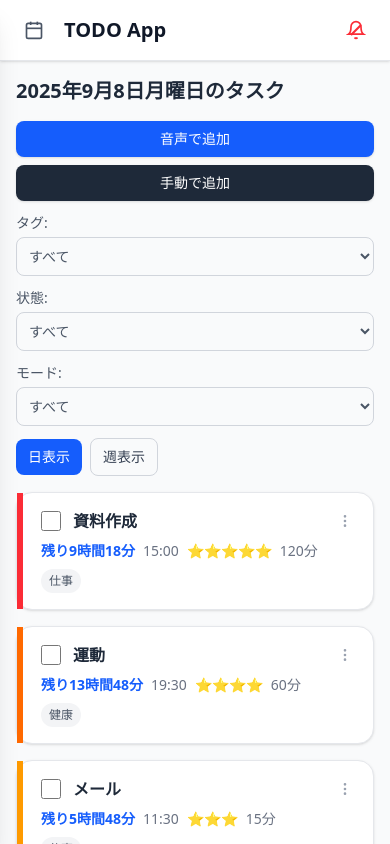
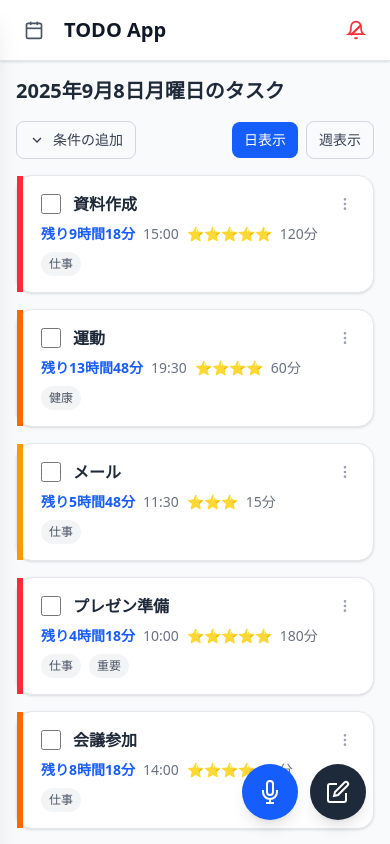
Before and after one commit to Raiki215/todo_frontend, a Next.js app: page / in a window 390 px wide. Shown: the top 844 px of the page. Built offline with nearby package versions, Linux system fonts and the light colour scheme.

Commit message:
デザインの修正

```diff
--- a/src/app/page.tsx
+++ b/src/app/page.tsx
@@ -6,43 +6,16 @@
  */
 
 "use client";
-import { useState } from "react";
 import AppHeader from "@/components/layout/AppHeader";
 import SidePanel from "@/components/layout/SidePanel";
 import FilterBar from "@/components/filters/FilterBar";
 import TaskList from "@/components/tasks/TaskList";
-import TaskCreateDialog, {
-  TaskDraft,
-} from "@/components/tasks/TaskCreateDialog";
+import FloatingActionButtons from "@/components/common/FloatingActionButtons";
 import { useAppStore } from "@/lib/store";
-import type { Task } from "@/lib/types";
 import { formatJapaneseDate } from "@/utils/date";
-import { generateTaskId } from "@/services/taskService";
 
 export default function HomePage() {
-  const { selectedDate, viewMode, addTask } = useAppStore();
-  const [showCreateDialog, setShowCreateDialog] = useState(false);
-
-  /**
-   * タスク作成処理
-   * TaskDraftをTask型に変換してストアに保存
-   */
-  const handleTaskCreate = (draft: TaskDraft) => {
-    const task: Task = {
-      id: generateTaskId(),
-      title: draft.title,
-      date: draft.dueAt ? draft.dueAt.split("T")[0] : selectedDate,
-      time: draft.dueAt
-        ? draft.dueAt.split("T")[1]?.substring(0, 5)
-        : undefined,
-      priority: draft.importance,
-      duration: draft.estimatedMinutes || undefined,
-      tags: draft.tags,
-      status: "未完了",
-    };
-
-    addTask(task);
-  };
+  const { selectedDate, viewMode } = useAppStore();
 
   return (
     <>
@@ -67,19 +40,6 @@ export default function HomePage() {
                   ? `${formatJapaneseDate(selectedDate)}からの週のタスク`
                   : `${formatJapaneseDate(selectedDate)}のタスク`}
               </h1>
-
-              {/* PC版：追加ボタンを右側に配置 */}
-              <div className="items-center hidden gap-3 lg:flex">
-                <button className="inline-flex items-center justify-center gap-2 px-4 py-2 text-sm text-white bg-blue-600 rounded-lg shadow-sm hover:bg-blue-700 whitespace-nowrap">
-                  音声で追加
-                </button>
-                <button
-                  onClick={() => setShowCreateDialog(true)}
-                  className="inline-flex items-center justify-center gap-2 px-4 py-2 text-sm text-white bg-gray-800 rounded-lg shadow-sm hover:bg-gray-900 whitespace-nowrap"
-                >
-                  手動で追加
-                </button>
-              </div>
             </div>
 
             {/* フィルタ＆アクション */}
@@ -91,15 +51,8 @@ export default function HomePage() {
         </div>
       </div>
 
-      {/* タスク作成ダイアログ */}
-      <TaskCreateDialog
-        open={showCreateDialog}
-        onClose={() => setShowCreateDialog(false)}
-        onSubmit={(draft) => {
-          handleTaskCreate(draft);
-          setShowCreateDialog(false);
-        }}
-      />
+      {/* フローティングアクションボタン */}
+      <FloatingActionButtons />
     </>
   );
 }
--- /dev/null
+++ b/src/components/common/FloatingActionButtons.tsx
@@ -0,0 +1,114 @@
+/**
+ * フローティングアクションボタンコンポーネント
+ *
+ * 画面右下に固定で表示される手動追加・音声追加ボタン
+ * モバイル・デスクトップ両対応
+ */
+
+"use client";
+
+import React, { useState } from "react";
+import TaskCreateDialog, {
+  TaskDraft,
+} from "@/components/tasks/TaskCreateDialog";
+import { useAppStore } from "@/lib/store";
+import type { Task } from "@/lib/types";
+import { formatJapaneseDate } from "@/utils/date";
+import { generateTaskId } from "@/services/taskService";
+
+export default function FloatingActionButtons() {
+  const { selectedDate, addTask } = useAppStore();
+  const [showCreateDialog, setShowCreateDialog] = useState(false);
+  const [showVoiceDialog, setShowVoiceDialog] = useState(false);
+
+  /**
+   * タスク作成処理
+   * TaskDraftをTask型に変換してストアに保存
+   */
+  const handleTaskCreate = (draft: TaskDraft) => {
+    const task: Task = {
+      id: generateTaskId(),
+      title: draft.title,
+      date: draft.dueAt ? draft.dueAt.split("T")[0] : selectedDate,
+      time: draft.dueAt
+        ? draft.dueAt.split("T")[1]?.substring(0, 5)
+        : undefined,
+      priority: draft.importance,
+      duration: draft.estimatedMinutes || undefined,
+      tags: draft.tags,
+      status: "未完了",
+    };
+
+    addTask(task);
+  };
+
+  /**
+   * 音声追加処理（将来実装）
+   */
+  const handleVoiceAdd = () => {
+    // TODO: 音声認識機能の実装
+    console.log("音声追加機能は将来実装予定");
+    alert("音声追加機能は将来実装予定です");
+  };
+
+  return (
+    <>
+      {/* フローティングアクションボタン群 */}
+      <div className="fixed bottom-6 right-6 z-40 flex flex-row gap-3 sm:flex-col">
+        {/* 音声追加ボタン（スマホ：左、デスクトップ：上） */}
+        <button
+          onClick={handleVoiceAdd}
+          className="flex items-center justify-center w-14 h-14 bg-blue-600 text-white rounded-full shadow-lg hover:bg-blue-700 hover:shadow-xl transition-all duration-200 active:scale-95"
+          aria-label="音声でタスクを追加"
+          title="音声でタスクを追加"
+        >
+          {/* マイクアイコン */}
+          <svg
+            width="24"
+            height="24"
+            viewBox="0 0 24 24"
+            fill="none"
+            stroke="currentColor"
+            strokeWidth="2"
+          >
+            <path d="M12 1a3 3 0 0 0-3 3v8a3 3 0 0 0 6 0V4a3 3 0 0 0-3-3z" />
+            <path d="M19 10v2a7 7 0 0 1-14 0v-2" />
+            <line x1="12" y1="19" x2="12" y2="23" />
+            <line x1="8" y1="23" x2="16" y2="23" />
+          </svg>
+        </button>
+
+        {/* 手動追加ボタン（スマホ：右、デスクトップ：下） */}
+        <button
+          onClick={() => setShowCreateDialog(true)}
+          className="flex items-center justify-center w-14 h-14 bg-gray-800 text-white rounded-full shadow-lg hover:bg-gray-900 hover:shadow-xl transition-all duration-200 active:scale-95"
+          aria-label="手動でタスクを追加"
+          title="手動でタスクを追加"
+        >
+          {/* 手のアイコン（編集アイコンを手の代わりに使用） */}
+          <svg
+            width="24"
+            height="24"
+            viewBox="0 0 24 24"
+            fill="none"
+            stroke="currentColor"
+            strokeWidth="2"
+          >
+            <path d="M11 4H4a2 2 0 0 0-2 2v14a2 2 0 0 0 2 2h14a2 2 0 0 0 2-2v-7" />
+            <path d="M18.5 2.5a2.121 2.121 0 0 1 3 3L12 15l-4 1 1-4 9.5-9.5z" />
+          </svg>
+        </button>
+      </div>
+
+      {/* タスク作成ダイアログ */}
+      <TaskCreateDialog
+        open={showCreateDialog}
+        onClose={() => setShowCreateDialog(false)}
+        onSubmit={(draft) => {
+          handleTaskCreate(draft);
+          setShowCreateDialog(false);
+        }}
+      />
+    </>
+  );
+}
--- a/src/components/filters/FilterBar.tsx
+++ b/src/components/filters/FilterBar.tsx
@@ -1,24 +1,67 @@
 // src/components/filters/FilterBar.tsx
 "use client";
-import { useTaskStore } from "@/lib/store";
+import { useState } from "react";
+import { useAppStore } from "@/lib/store";
 
 export default function FilterBar() {
-  const { viewMode, setViewMode } = useTaskStore();
+  const { viewMode, setViewMode } = useAppStore();
+  const [showFilters, setShowFilters] = useState(false);
 
   return (
     <div className="flex flex-col gap-3 lg:flex-row lg:items-center lg:justify-between">
-      {/* モバイル版：追加ボタンを表示 */}
-      <div className="grid order-1 w-full grid-cols-1 gap-2 lg:hidden sm:grid-cols-2">
-        <button className="inline-flex items-center justify-center w-full gap-2 px-3 py-2 text-sm text-white bg-blue-600 rounded-lg shadow-sm hover:bg-blue-700">
-          音声で追加
+      {/* モバイル版：条件の追加ボタンと日/週切替を横並び */}
+      <div className="flex items-center justify-between lg:hidden">
+        <button
+          onClick={() => setShowFilters(!showFilters)}
+          className="inline-flex items-center gap-2 px-3 py-2 text-sm text-gray-700 border border-gray-300 rounded-lg hover:bg-gray-50"
+        >
+          <svg
+            width="16"
+            height="16"
+            viewBox="0 0 24 24"
+            fill="none"
+            stroke="currentColor"
+            strokeWidth="2"
+            className={`transition-transform ${
+              showFilters ? "rotate-180" : ""
+            }`}
+          >
+            <path d="M6 9l6 6 6-6" />
+          </svg>
+          条件の追加
         </button>
-        <button className="inline-flex items-center justify-center w-full gap-2 px-3 py-2 text-sm text-white bg-gray-800 rounded-lg shadow-sm hover:bg-gray-900">
-          手動で追加
-        </button>
+
+        {/* モバイル版日/週切替 */}
+        <div className="flex items-center gap-2">
+          <button
+            className={`px-3 py-2 text-sm rounded-lg ${
+              viewMode === "day"
+                ? "bg-blue-600 text-white"
+                : "border border-gray-300 text-gray-700 hover:bg-gray-50"
+            }`}
+            onClick={() => setViewMode("day")}
+          >
+            日表示
+          </button>
+          <button
+            className={`px-3 py-2 text-sm rounded-lg ${
+              viewMode === "week"
+                ? "bg-blue-600 text-white"
+                : "border border-gray-300 text-gray-700 hover:bg-gray-50"
+            }`}
+            onClick={() => setViewMode("week")}
+          >
+            週表示
+          </button>
+        </div>
       </div>
 
-      {/* セレクト群 */}
-      <div className="grid order-2 w-full grid-cols-1 gap-3 lg:order-none sm:grid-cols-3 lg:w-auto">
+      {/* フィルタ条件（モバイル：条件付き表示、デスクトップ：常時表示） */}
+      <div
+        className={`grid w-full grid-cols-1 gap-3 sm:grid-cols-3 lg:w-auto lg:grid ${
+          showFilters ? "grid" : "hidden lg:grid"
+        }`}
+      >
         <label className="text-sm text-gray-600">
           タグ:
           <select className="w-full px-2 py-2 mt-1 text-sm border border-gray-300 rounded-lg">
@@ -46,8 +89,8 @@ export default function FilterBar() {
         </label>
       </div>
 
-      {/* 日/週 切替 */}
-      <div className="flex items-center order-3 gap-2 lg:order-none">
+      {/* デスクトップ版日/週切替 */}
+      <div className="items-center hidden gap-2 lg:flex">
         <button
           className={`px-3 py-2 text-sm rounded-lg ${
             viewMode === "day"
--- /dev/null
+++ b/src/utils/dateTime.ts
@@ -0,0 +1,26 @@
+/**
+ * 日時関連のユーティリティ関数
+ */
+
+/**
+ * 現在の日付をYYYY-MM-DD形式で取得
+ */
+export function getCurrentDate(): string {
+  const now = new Date();
+  return now.toISOString().split("T")[0];
+}
+
+/**
+ * 現在の時刻をHH:mm形式で取得
+ */
+export function getCurrentTime(): string {
+  const now = new Date();
+  return now.toTimeString().slice(0, 5);
+}
+
+/**
+ * 現在の日時をISO形式で取得
+ */
+export function getCurrentDateTime(): string {
+  return new Date().toISOString();
+}
```
Also changed, not shown: src/components/tasks/TaskCreateDialog.tsx (+25 -6 lines), src/components/tasks/TaskEditDialog.tsx (+25 -6 lines).
